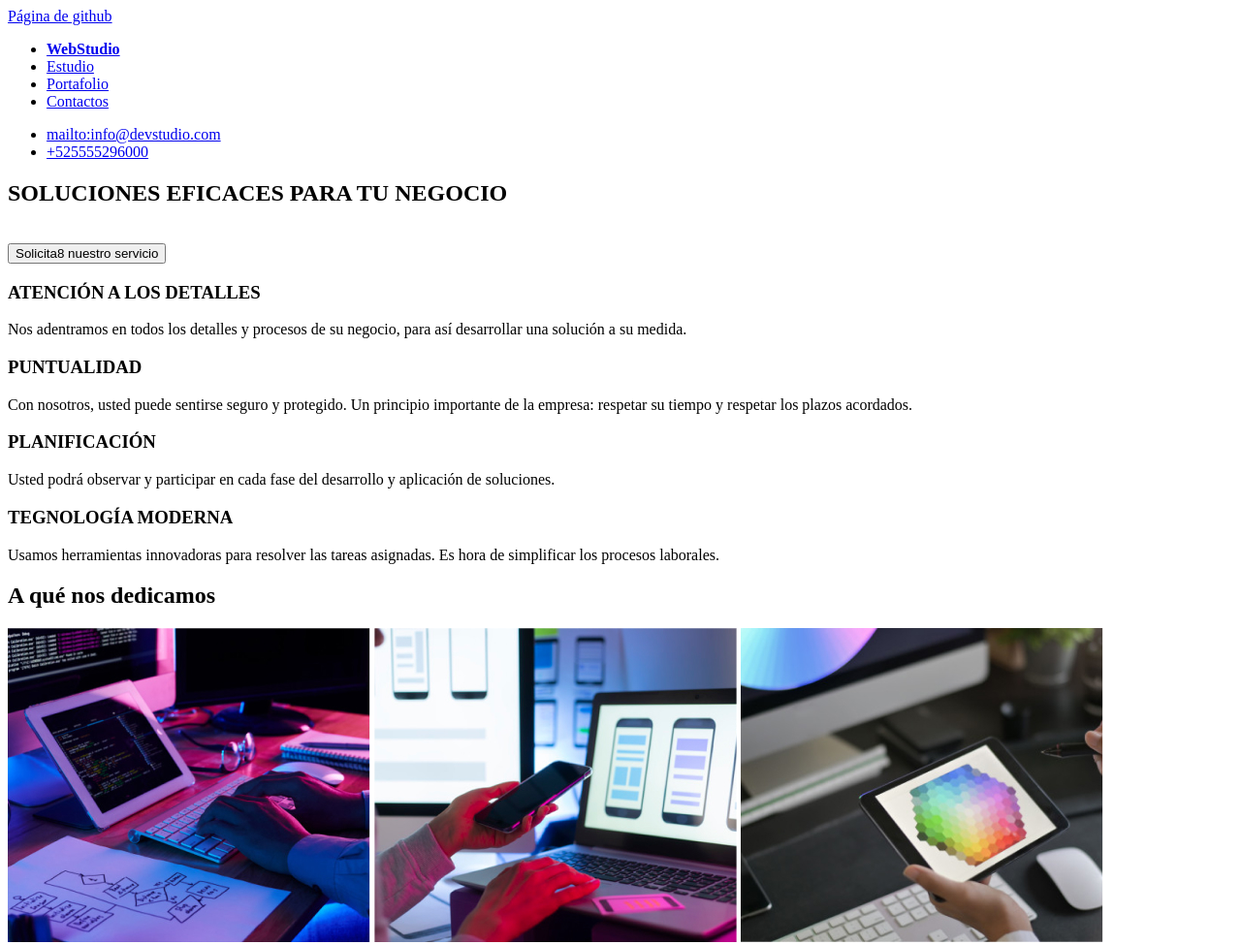
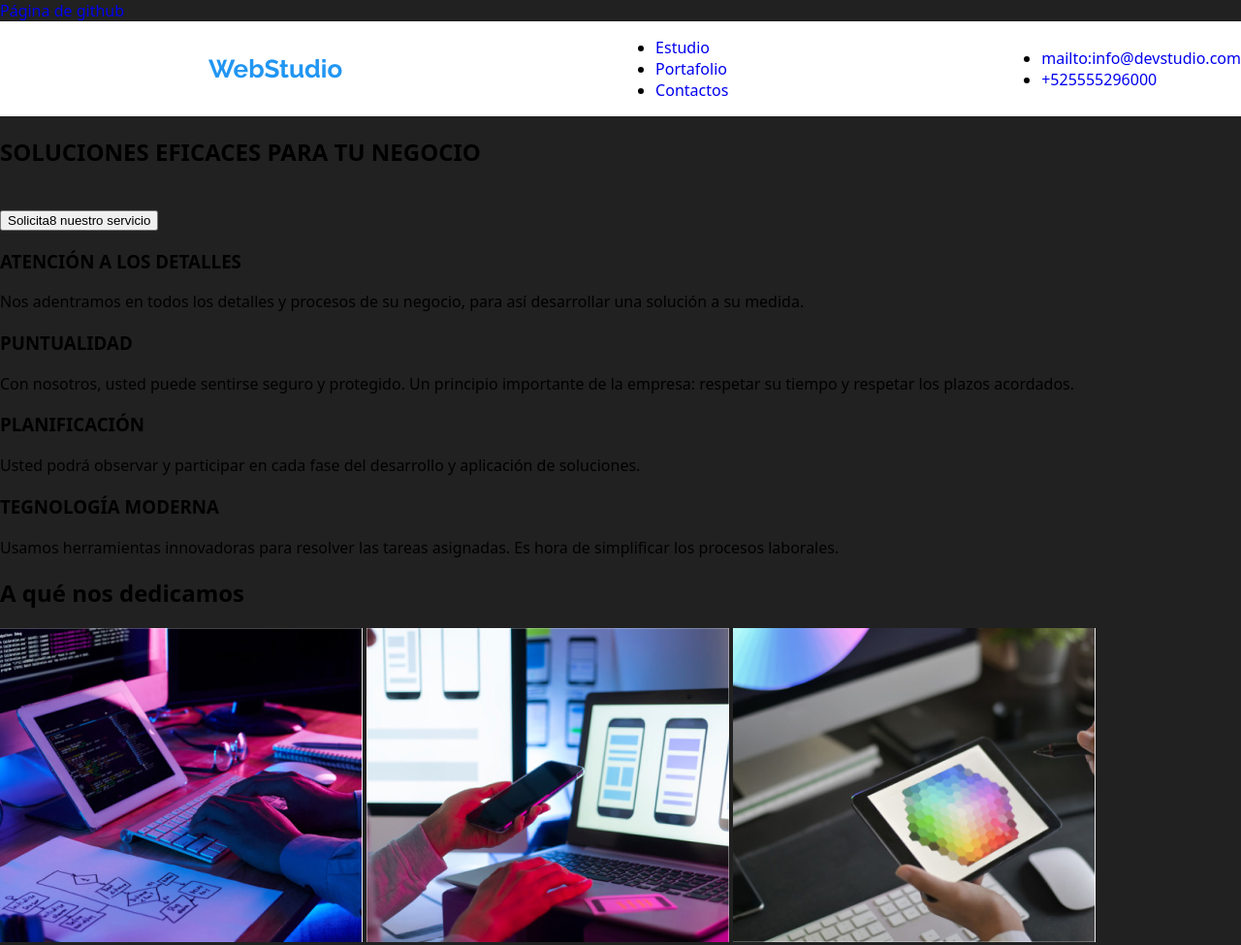
Before and after one commit to alecente/goit-markup-hw-02, a plain HTML site: page index.html in a window 1280 px wide. Shown: the top 975 px of the page at 97% size. Drawn offline with Linux system fonts and the light colour scheme.

Commit message:
codigo fuente

```diff
--- a/index.html
+++ b/index.html
@@ -3,22 +3,25 @@
 	<head>
 		<meta charset="UTF-8" />
 		<meta http-equiv="X-UA-Compatible" content="IE=edge" />
-		<meta name="Página inicial de la tarea 1" content="width=device-width, initial-scale=1.0" />
-		<title>Web studio-tarea 1</title>
+		<meta name="Página inicial de la tarea 2" content="width=device-width, initial-scale=1.0" />
+		<title>Web studio-tarea 2</title>
+		<link rel="stylesheet" type="text/css" href="styles/styles.css" />
+		<link rel="preconnect" href="https://fonts.googleapis.com">
+		<link rel="preconnect" href="https://fonts.gstatic.com" crossorigin>
+		<link href="https://fonts.googleapis.com/css2?family=Raleway:wght@400;700&display=swap" rel="stylesheet">
+		<a href="https://alecente.github.io/goit-markup-hw-01/">Página de github</a>
 	</head>
-
 	<body>
-		<header>
-			<a href="https://alecente.github.io/goit-markup-hw-01/">Página de github</a>
+		<header class="page-header">
+			<a href="#" class="logo">WebStudio</a>
 			<nav>
-				<ul>
-					<li><a href="#"><b>WebStudio</b></a></li>
+				<ul class="menu">
 					<li><a href="estudio.html">Estudio</a></li>
-					<li><a href="folio.html">Portafolio</a></li>
+					<li><a href="portafolio.html">Portafolio</a></li>
 					<li><a href="contact.html">Contactos</a></li>
 				</ul>
 			</nav>
-				<ul>
+				<ul class="contact">
 					<li><a href="mailto:info@devstudio.com">mailto:info@devstudio.com</a></li>
 					<li><a href="tel:+525555296000"> +525555296000</a></li>
 				</ul>
--- /dev/null
+++ b/styles/styles.css
@@ -0,0 +1,29 @@
+* {
+    box-sizing: border-box;
+}
+
+body{
+    margin: 0;
+	font-family: system-ui, -apple-system, BlinkMacSystemFont, 'Segoe UI', Roboto, Oxygen, Ubuntu, Cantarell, 'Open Sans', 'Helvetica Neue', sans-serif;
+	background-color: #212121;
+}
+
+a:link{
+    text-decoration: none;
+}
+
+.page-header{
+	display: flex;
+	align-items: center;
+	justify-content: space-between;
+	background-color: #ffffff;
+}
+
+.logo{
+    font-family: 'raleway';
+    font-size: 26px;
+    font-weight: 700;
+    padding-left: 215px;
+	text-decoration:none ;
+	color: #2196f3;
+}
```
Also changed, not shown: portafolio.html (renamed from folio.html).
